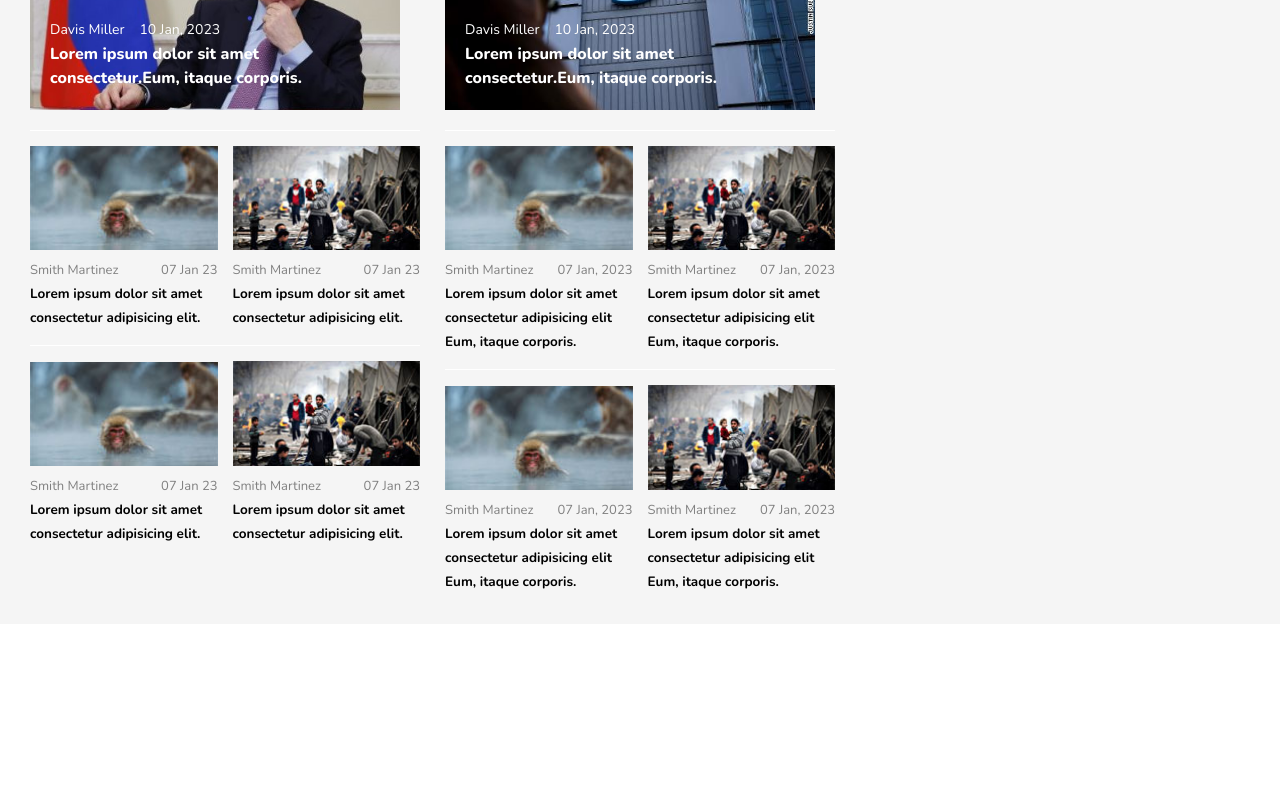
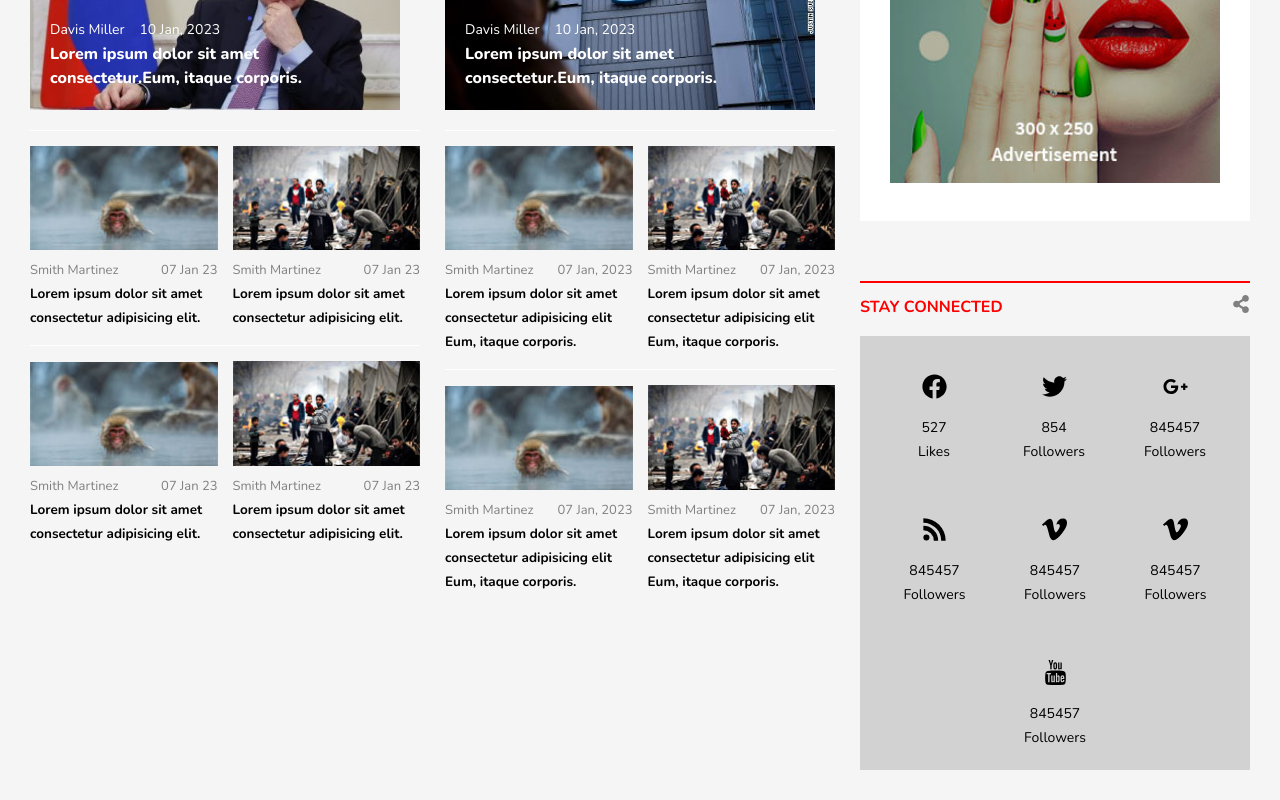
Before and after one commit to Riadulislam909/NewsPortal, a React (Vite) app: page / in a window 1280 px wide. Shown: the part 918-1718 px from the top of the page. Before the commit the page ends 1542 px from the top, so only its background shows below. Built offline with nearby package versions, Linux system fonts and the light colour scheme; a web font is replaced by a local one.

Commit message:
In Main body styleThree (Right one) is done

```diff
--- a/src/components/mainBody/widget/Widget.jsx
+++ b/src/components/mainBody/widget/Widget.jsx
@@ -1,7 +1,110 @@
+import { BsVimeo } from "react-icons/bs";
+import {
+  FaFacebook,
+  FaGooglePlusG,
+  FaShareAlt,
+  FaTwitter,
+} from "react-icons/fa";
+import { GiRss } from "react-icons/gi";
+import { TfiYoutube } from "react-icons/tfi";
+import ad from "../../../assets/ad-300x250-1.jpg";
 import "./widget.scss";
 
 const Widget = () => {
-  return <div>Widget</div>;
+  return (
+    <div className="widget">
+      <div className="top">
+        <a>
+          <img src={ad} alt="ad" />
+        </a>
+      </div>
+      <div className="center">
+        <h2>Stay Connected</h2>
+        <FaShareAlt className="icon" />
+      </div>
+      <div className="bottom">
+        <ul className="nav">
+          <li className="facebook">
+            <a>
+              <span className="icon">
+                <FaFacebook
+                  className="facebookicon"
+                  style={{ fontSize: "25px" }}
+                />
+              </span>
+              <span className="count">527</span>
+              <span className="title">Likes</span>
+            </a>
+          </li>
+          <li className="twitter">
+            <a>
+              <span className="icon">
+                <FaTwitter
+                  className="twittericon"
+                  style={{ fontSize: "25px" }}
+                />
+              </span>
+              <span className="count">854</span>
+              <span className="title">Followers</span>
+            </a>
+          </li>
+          <li className="googleplus">
+            <a>
+              <span className="icon">
+                <FaGooglePlusG
+                  className="googleplusicon"
+                  style={{ fontSize: "25px" }}
+                />
+              </span>
+              <span className="count">845457</span>
+              <span className="title">Followers</span>
+            </a>
+          </li>
+          <li className="rss">
+            <a>
+              <span className="icon">
+                <GiRss className="rssicon" style={{ fontSize: "25px" }} />
+              </span>
+              <span className="count">845457</span>
+              <span className="title">Followers</span>
+            </a>
+          </li>
+
+          <li className="vimeo">
+            <a>
+              <span className="icon">
+                <BsVimeo className="vimeoicon" style={{ fontSize: "25px" }} />
+              </span>
+              <span className="count">845457</span>
+              <span className="title">Followers</span>
+            </a>
+          </li>
+          <li className="vimeo">
+            <a>
+              <span className="icon">
+                <BsVimeo className="vimeoicon" style={{ fontSize: "25px" }} />
+              </span>
+              <span className="count">845457</span>
+              <span className="title">Followers</span>
+            </a>
+          </li>
+
+          <li className="youtube">
+            <a>
+              <span className="icon">
+                <TfiYoutube
+                  className="youtubeicon"
+                  style={{ fontSize: "25px" }}
+                />
+              </span>
+              <span className="count">845457</span>
+              <span className="title">Followers</span>
+            </a>
+          </li>
+        </ul>
+      </div>
+    </div>
+  );
 };
 
 export default Widget;
--- a/src/components/mainBody/widget/widget.scss
+++ b/src/components/mainBody/widget/widget.scss
@@ -0,0 +1,71 @@
+.widget {
+  display: flex;
+  flex-direction: column;
+  gap: 60px;
+  .top {
+    padding: 30px 30px 15px;
+    background-color: white;
+    text-align: center;
+    img {
+      width: 100%;
+      height: 100%;
+      margin-bottom: 15px;
+      cursor: pointer;
+    }
+  }
+  .center {
+    position: relative;
+    display: flex;
+    justify-content: space-between;
+    padding: 12px 0;
+    border-top: 2px solid red;
+    z-index: 1;
+    h2 {
+      position: relative;
+      margin: 0;
+      color: red;
+      font-size: 16px;
+      font-weight: 700;
+      text-transform: uppercase;
+      z-index: 0;
+    }
+    .icon {
+      color: gray;
+      font-size: 18px;
+      line-height: 26px;
+      cursor: pointer;
+    }
+  }
+
+  .bottom {
+    margin-top: -55px;
+
+    .nav {
+      margin: 0;
+      padding: 0;
+      list-style: none;
+      background-color: rgb(210, 210, 210);
+      display: flex;
+      flex-wrap: wrap;
+      align-items: center;
+      padding: 20px;
+      justify-content: space-evenly;
+      gap: 35px;
+
+      li a {
+        display: flex;
+        flex-direction: column;
+        align-items: center;
+        cursor: pointer;
+      }
+      li a > .icon {
+        width: 60px;
+        height: 60px;
+        display: flex;
+        align-items: center;
+        justify-content: center;
+        -webkit-transition: color 0.25s, backgorund-color 0.25s ease-in-out;
+      }
+    }
+  }
+}
```
